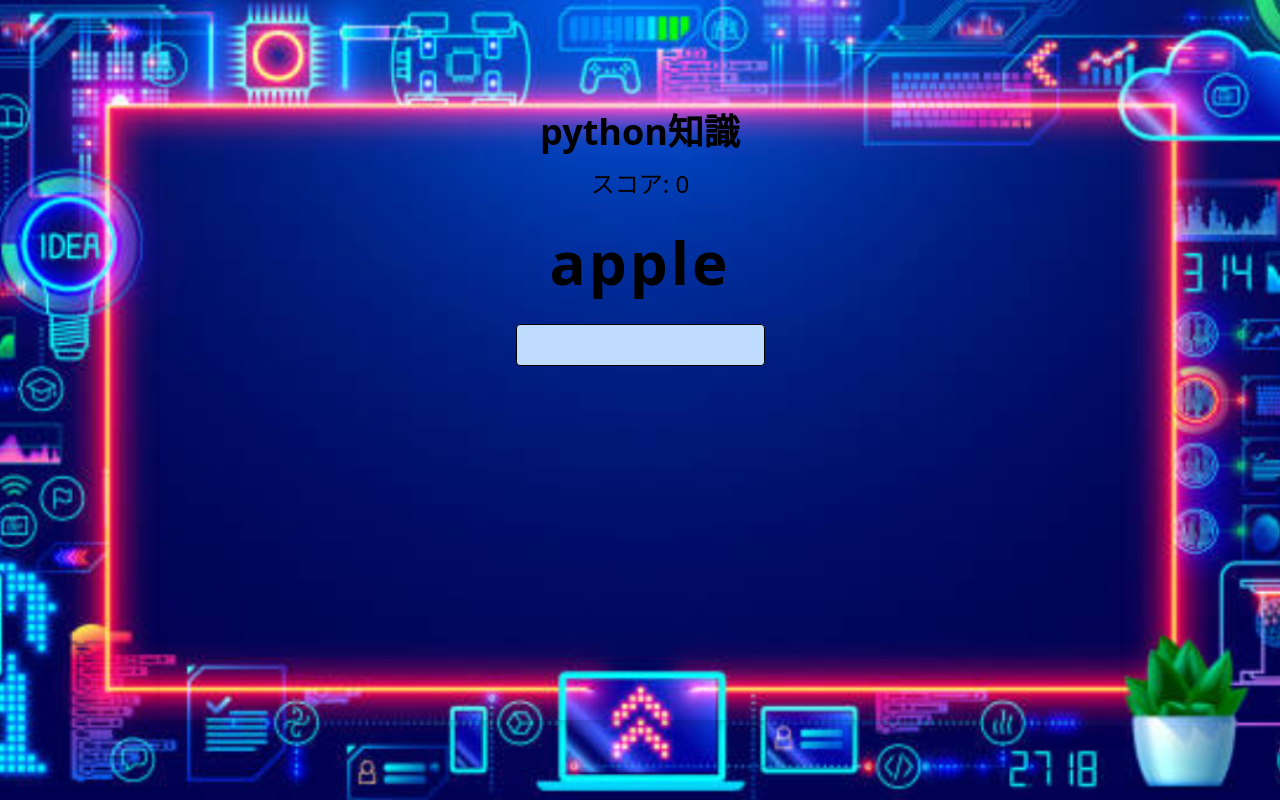
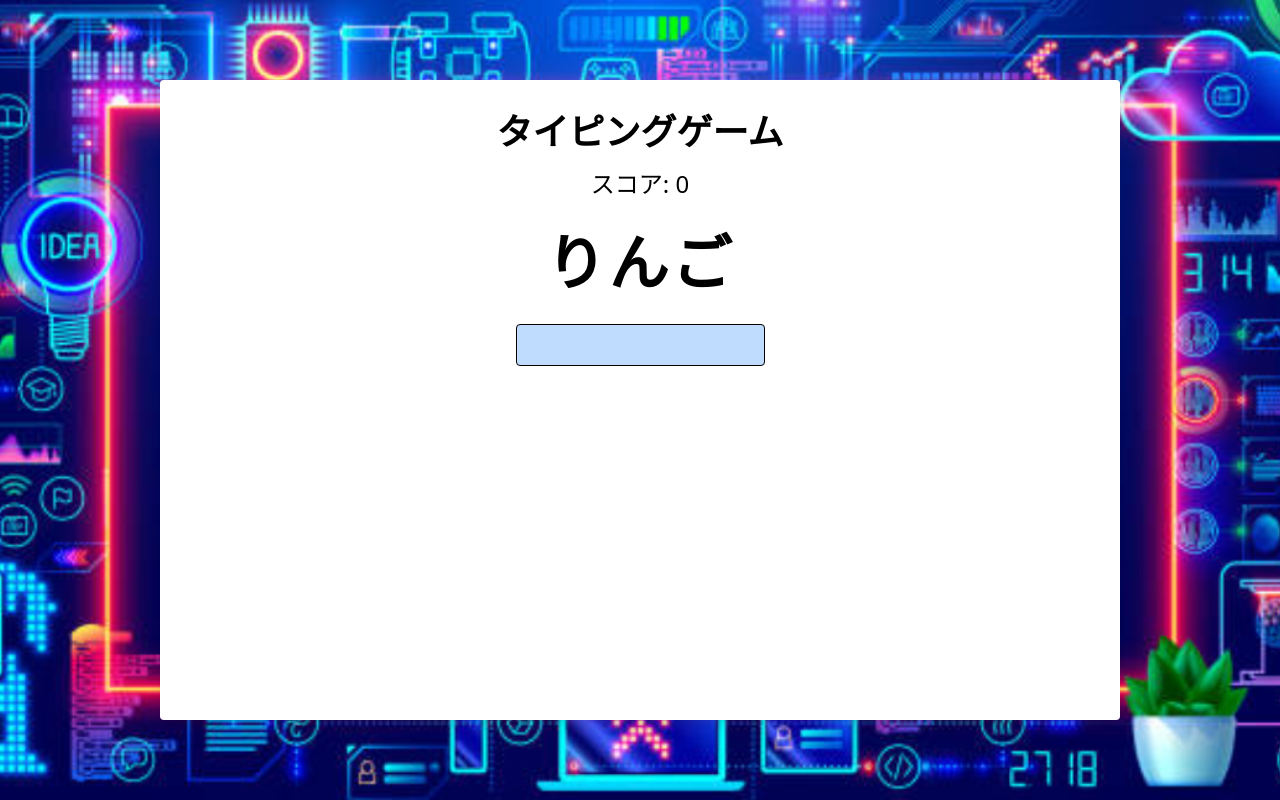
Before and after one commit to yusei53/typing_game, a React (Vite) app: page /game in a window 1280 px wide. Built offline with nearby package versions, Linux system fonts and the light colour scheme.

Commit message:
タイピングしたら色を変える

```diff
--- a/src/components/game.tsx
+++ b/src/components/game.tsx
@@ -5,7 +5,7 @@ export const Game = () => {
   const [currentWord, setCurrentWord] = useState("");
   const [userInput, setUserInput] = useState("");
 
-  const words = ["apple", "banana", "orange", "grape", "watermelon"];
+  const words = ["りんご", "ばなな", "オレンジ", "ぶどう", "すいか"];
 
   const handleInputChange = (e) => {
     setUserInput(e.target.value);
@@ -30,35 +30,23 @@ export const Game = () => {
 
   useEffect(() => {
     if (userInput.length === 0) return;
-
-    const isCorrect = userInput.toLowerCase() === currentWord.toLowerCase();
-    const wordElement = document.getElementById("current-word");
-
-    if (isCorrect) {
-      const coloredWord = currentWord.split("").map((char, index) =>
-        index < userInput.length ? (
-          <span key={index} className="text-green-500">
-            {char}
-          </span>
-        ) : (
-          <span key={index}>{char}</span>
-        )
-      );
-
-      wordElement.innerHTML = coloredWord;
-    } else {
-      wordElement.textContent = currentWord;
-    }
-  }, [userInput, currentWord]);
+  }, [userInput]);
 
   return (
     <div className="flex justify-center items-center h-screen bg-custom-background">
-      <div className="w-3/4 h-4/5 text-center p-8 rounded shadow-lg ">
-        <p className="text-4xl font-bold mb-4">python知識</p>
+      <div className="w-3/4 h-4/5 text-center p-8 rounded shadow-lg bg-white">
+        <p className="text-4xl font-bold mb-4">タイピングゲーム</p>
         <p className="text-2xl mb-8">スコア: {score}</p>
-        <p id="current-word" className="text-6xl font-bold mb-8 tracking-wider">
-          {currentWord}
-        </p>
+        <div className="text-6xl font-bold mb-8 tracking-wider">
+          {currentWord.split("").map((char, index) => (
+            <span
+              key={index}
+              className={index < userInput.length ? "text-green-500" : ""}
+            >
+              {char}
+            </span>
+          ))}
+        </div>
         <input
           type="text"
           value={userInput}
```
